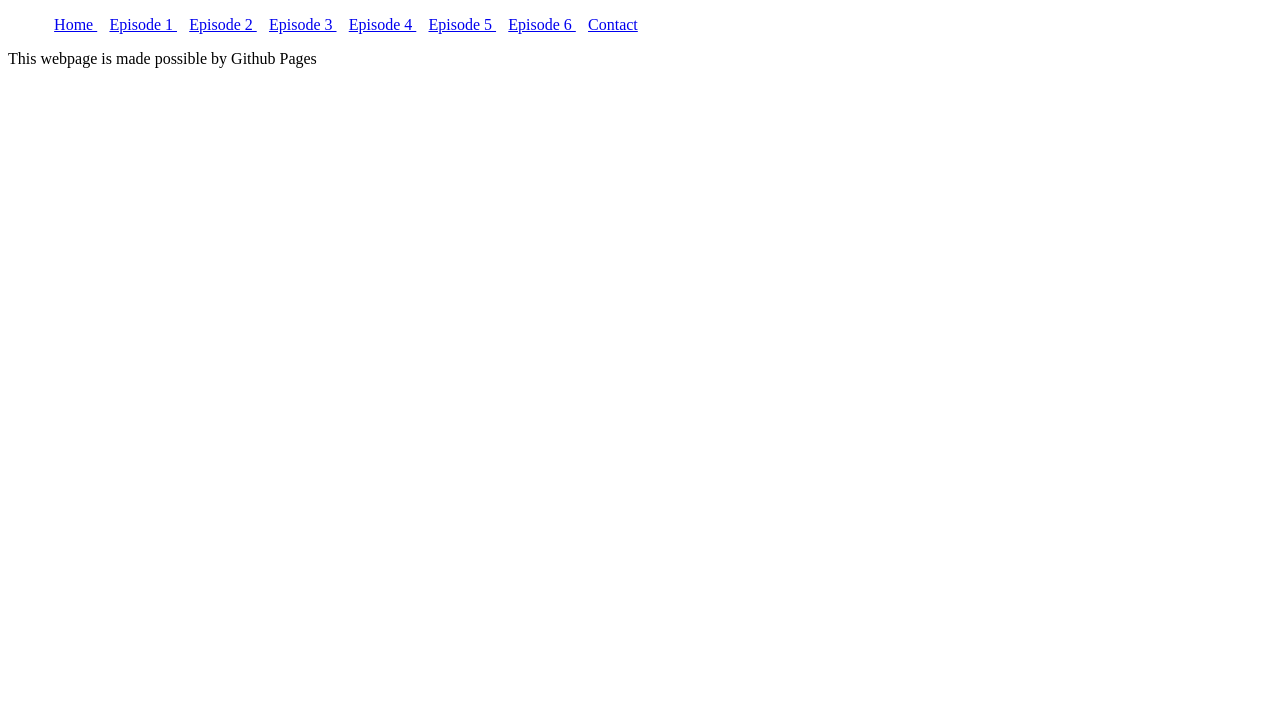
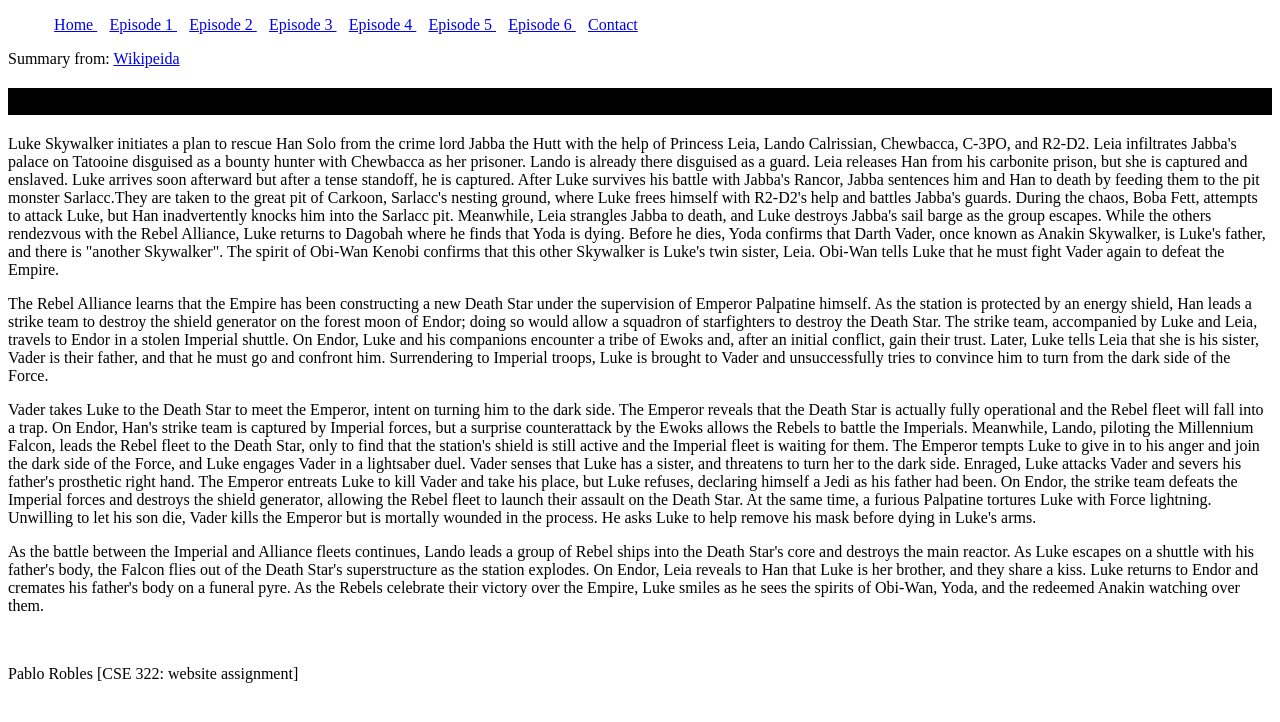
Before and after one commit to Probles/probles.github.io, a plain HTML site: page episode6.html in a window 1280 px wide. Drawn offline with Linux system fonts and the light colour scheme.

Commit message:
Update episode6.html

```diff
--- a/episode6.html
+++ b/episode6.html
@@ -5,7 +5,9 @@
     <link type="text/css" rel="stylesheet" href="styles.css"/>
 		<title> Episode 6 </title>
   </head>
-  <body>
+
+  <body class="ep6">
+
     	<ul>
 		<li class = "nav"><a href ="http://probles.github.io/index.html"> Home </a></li>
 		<li class = "nav"><a href ="http://probles.github.io/episode1.html"> Episode 1 </a></li>
@@ -17,8 +19,19 @@
 		<li class = "nav"><a href ="http://probles.github.io/myinfo.html"> Contact </a></li>
 	</ul>
 
+		<div class="container" id="container1">
+			<p>Summary from: <a href="https://en.wikipedia.org/wiki/Return_of_the_Jedi">Wikipeida</a></p>
+			<h2 style="background-color: black">Star Wars: Episode 6</h2>
+			<p>Luke Skywalker initiates a plan to rescue Han Solo from the crime lord Jabba the Hutt with the help of Princess Leia, Lando Calrissian, Chewbacca, C-3PO, and R2-D2. Leia infiltrates Jabba's palace on Tatooine disguised as a bounty hunter with Chewbacca as her prisoner. Lando is already there disguised as a guard. Leia releases Han from his carbonite prison, but she is captured and enslaved. Luke arrives soon afterward but after a tense standoff, he is captured. After Luke survives his battle with Jabba's Rancor, Jabba sentences him and Han to death by feeding them to the pit monster Sarlacc.They are taken to the great pit of Carkoon, Sarlacc's nesting ground, where Luke frees himself with R2-D2's help and battles Jabba's guards. During the chaos, Boba Fett, attempts to attack Luke, but Han inadvertently knocks him into the Sarlacc pit. Meanwhile, Leia strangles Jabba to death, and Luke destroys Jabba's sail barge as the group escapes. While the others rendezvous with the Rebel Alliance, Luke returns to Dagobah where he finds that Yoda is dying. Before he dies, Yoda confirms that Darth Vader, once known as Anakin Skywalker, is Luke's father, and there is "another Skywalker". The spirit of Obi-Wan Kenobi confirms that this other Skywalker is Luke's twin sister, Leia. Obi-Wan tells Luke that he must fight Vader again to defeat the Empire.</p>
+			<p>The Rebel Alliance learns that the Empire has been constructing a new Death Star under the supervision of Emperor Palpatine himself. As the station is protected by an energy shield, Han leads a strike team to destroy the shield generator on the forest moon of Endor; doing so would allow a squadron of starfighters to destroy the Death Star. The strike team, accompanied by Luke and Leia, travels to Endor in a stolen Imperial shuttle. On Endor, Luke and his companions encounter a tribe of Ewoks and, after an initial conflict, gain their trust. Later, Luke tells Leia that she is his sister, Vader is their father, and that he must go and confront him. Surrendering to Imperial troops, Luke is brought to Vader and unsuccessfully tries to convince him to turn from the dark side of the Force.</p>
+			<p>Vader takes Luke to the Death Star to meet the Emperor, intent on turning him to the dark side. The Emperor reveals that the Death Star is actually fully operational and the Rebel fleet will fall into a trap. On Endor, Han's strike team is captured by Imperial forces, but a surprise counterattack by the Ewoks allows the Rebels to battle the Imperials. Meanwhile, Lando, piloting the Millennium Falcon, leads the Rebel fleet to the Death Star, only to find that the station's shield is still active and the Imperial fleet is waiting for them. The Emperor tempts Luke to give in to his anger and join the dark side of the Force, and Luke engages Vader in a lightsaber duel. Vader senses that Luke has a sister, and threatens to turn her to the dark side. Enraged, Luke attacks Vader and severs his father's prosthetic right hand. The Emperor entreats Luke to kill Vader and take his place, but Luke refuses, declaring himself a Jedi as his father had been. On Endor, the strike team defeats the Imperial forces and destroys the shield generator, allowing the Rebel fleet to launch their assault on the Death Star. At the same time, a furious Palpatine tortures Luke with Force lightning. Unwilling to let his son die, Vader kills the Emperor but is mortally wounded in the process. He asks Luke to help remove his mask before dying in Luke's arms.</p>
+			<p>As the battle between the Imperial and Alliance fleets continues, Lando leads a group of Rebel ships into the Death Star's core and destroys the main reactor. As Luke escapes on a shuttle with his father's body, the Falcon flies out of the Death Star's superstructure as the station explodes. On Endor, Leia reveals to Han that Luke is her brother, and they share a kiss. Luke returns to Endor and cremates his father's body on a funeral pyre. As the Rebels celebrate their victory over the Empire, Luke smiles as he sees the spirits of Obi-Wan, Yoda, and the redeemed Anakin watching over them.</p>
+			<br>
+		</div>
+
+	</body>
+
 		<footer>
-			<p class="footer">This webpage is made possible by Github Pages</p>
+			<p class="footer">Pablo Robles [CSE 322: website assignment]</p>
 		</footer>
-  <body>
 </html>
```
Lines whose indentation alone changed are shown as unchanged.
